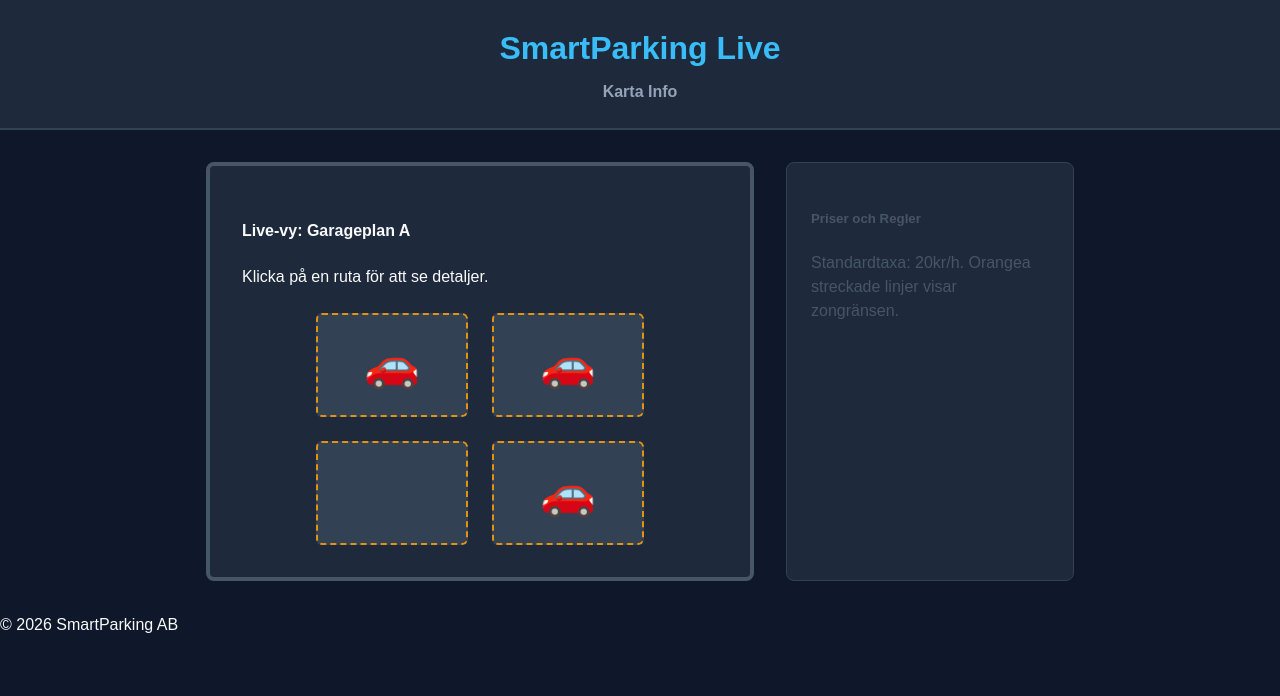
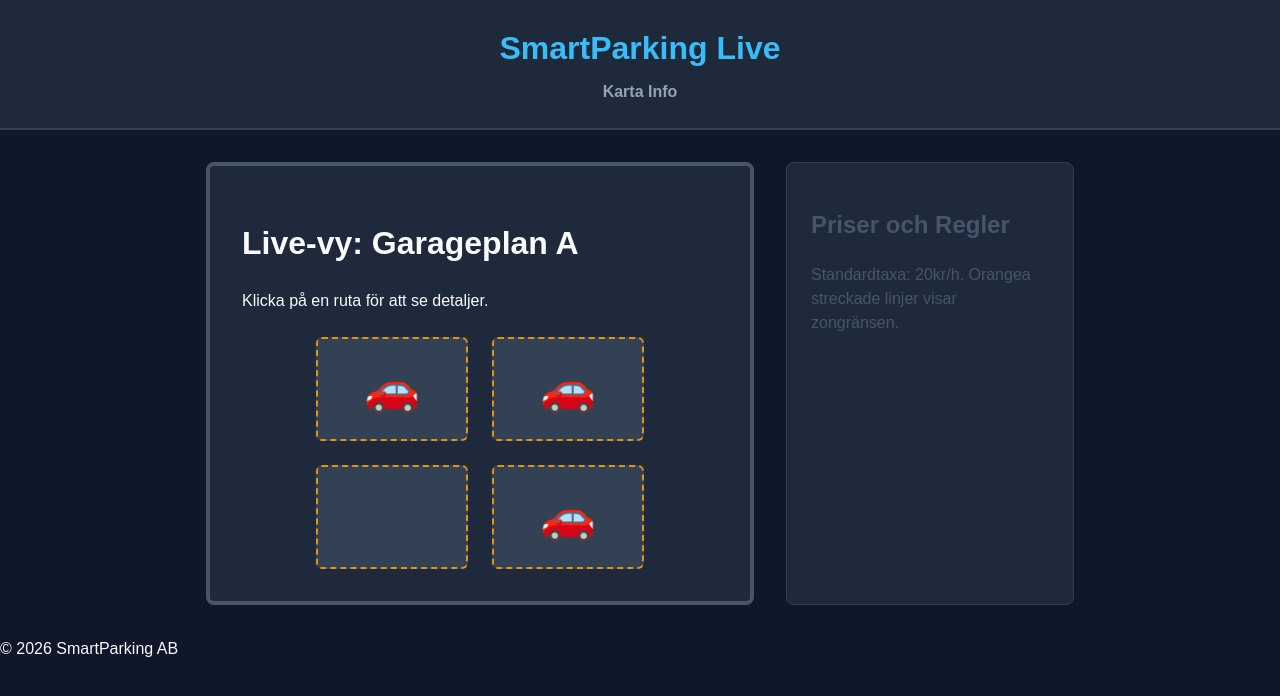
Before and after one commit to NiklasSod/lexicon_frontend_exercises, a plain HTML site: page 080626/index.html in a window 1280 px wide. Drawn offline with Linux system fonts and the light colour scheme.

Commit message:
add title, meta description, fix h-size in index

```diff
--- a/080626/index.html
+++ b/080626/index.html
@@ -2,7 +2,12 @@
 <html>
 <head>
     <meta charset="UTF-8">
+    <meta
+        name="description"
+        content="Live vy av parkeringsgarage med information om tillgängliga platser och priser."
+    >
     <link rel="stylesheet" href="styles.css">
+    <title>Parkeringsgarage - SmartParking Live</title>
 </head>
 <body>
 
@@ -17,7 +22,7 @@
     <main id="content-area">
 
         <div class="garage-container">
-            <h4>Live-vy: Garageplan A</h4>
+            <h1>Live-vy: Garageplan A</h1>
             <p>Klicka på en ruta för att se detaljer.</p>
 
             <div class="floor-layout">
@@ -28,7 +33,7 @@
         </div>
 
         <div class="info-sidebar">
-            <h5>Priser och Regler</h5>
+            <h2>Priser och Regler</h2>
             <p>Standardtaxa: 20kr/h. Orangea streckade linjer visar zongränsen.</p>
         </div>
 
```
